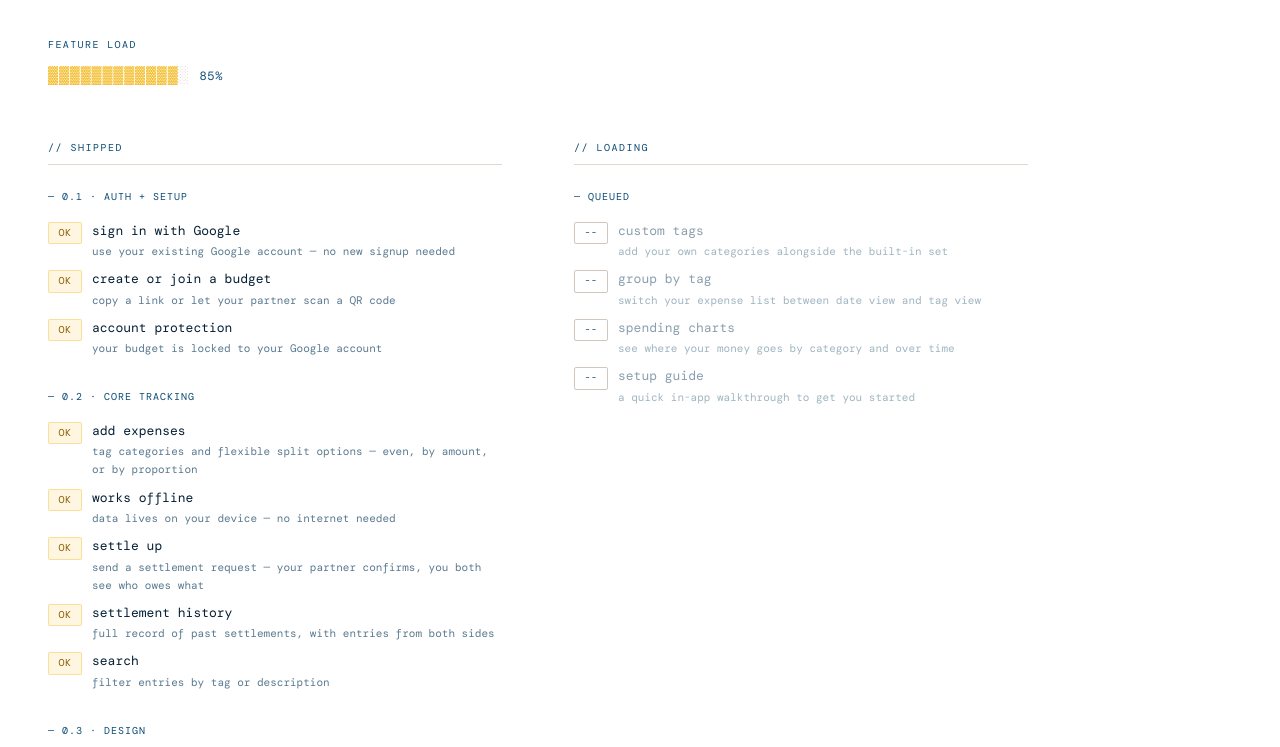
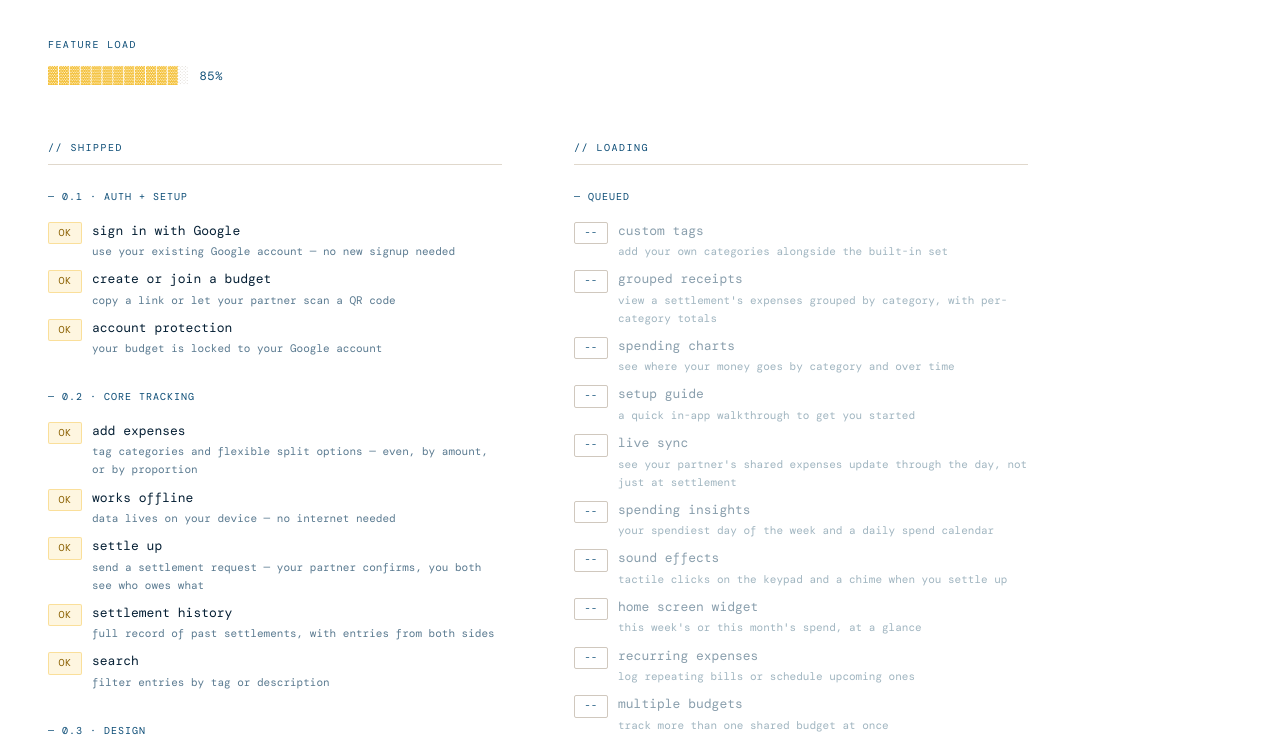
Before and after one commit to pigeonseverywhere/folly-home, a plain HTML site: page roadmap.html in a window 1280 px wide. Shown: the part 177-924 px from the top of the page. Drawn offline with nearby package versions, Linux system fonts and the light colour scheme; a web font is replaced by a local one.

Commit message:
updated roadmap

```diff
--- a/roadmap.html
+++ b/roadmap.html
@@ -360,8 +360,8 @@
           </div>
           <div class="feat">
             <span class="badge q">--</span>
-            <span class="feat-text dim">group by tag
-              <span class="sub">switch your expense list between date view and tag view</span>
+            <span class="feat-text dim">grouped receipts
+              <span class="sub">view a settlement's expenses grouped by category, with per-category totals</span>
             </span>
           </div>
           <div class="feat">
@@ -376,6 +376,42 @@
               <span class="sub">a quick in-app walkthrough to get you started</span>
             </span>
           </div>
+          <div class="feat">
+            <span class="badge q">--</span>
+            <span class="feat-text dim">live sync
+              <span class="sub">see your partner's shared expenses update through the day, not just at settlement</span>
+            </span>
+          </div>
+          <div class="feat">
+            <span class="badge q">--</span>
+            <span class="feat-text dim">spending insights
+              <span class="sub">your spendiest day of the week and a daily spend calendar</span>
+            </span>
+          </div>
+          <div class="feat">
+            <span class="badge q">--</span>
+            <span class="feat-text dim">sound effects
+              <span class="sub">tactile clicks on the keypad and a chime when you settle up</span>
+            </span>
+          </div>
+          <div class="feat">
+            <span class="badge q">--</span>
+            <span class="feat-text dim">home screen widget
+              <span class="sub">this week's or this month's spend, at a glance</span>
+            </span>
+          </div>
+          <div class="feat">
+            <span class="badge q">--</span>
+            <span class="feat-text dim">recurring expenses
+              <span class="sub">log repeating bills or schedule upcoming ones</span>
+            </span>
+          </div>
+          <div class="feat">
+            <span class="badge q">--</span>
+            <span class="feat-text dim">multiple budgets
+              <span class="sub">track more than one shared budget at once</span>
+            </span>
+          </div>
         </div>
 
       </div>
```
